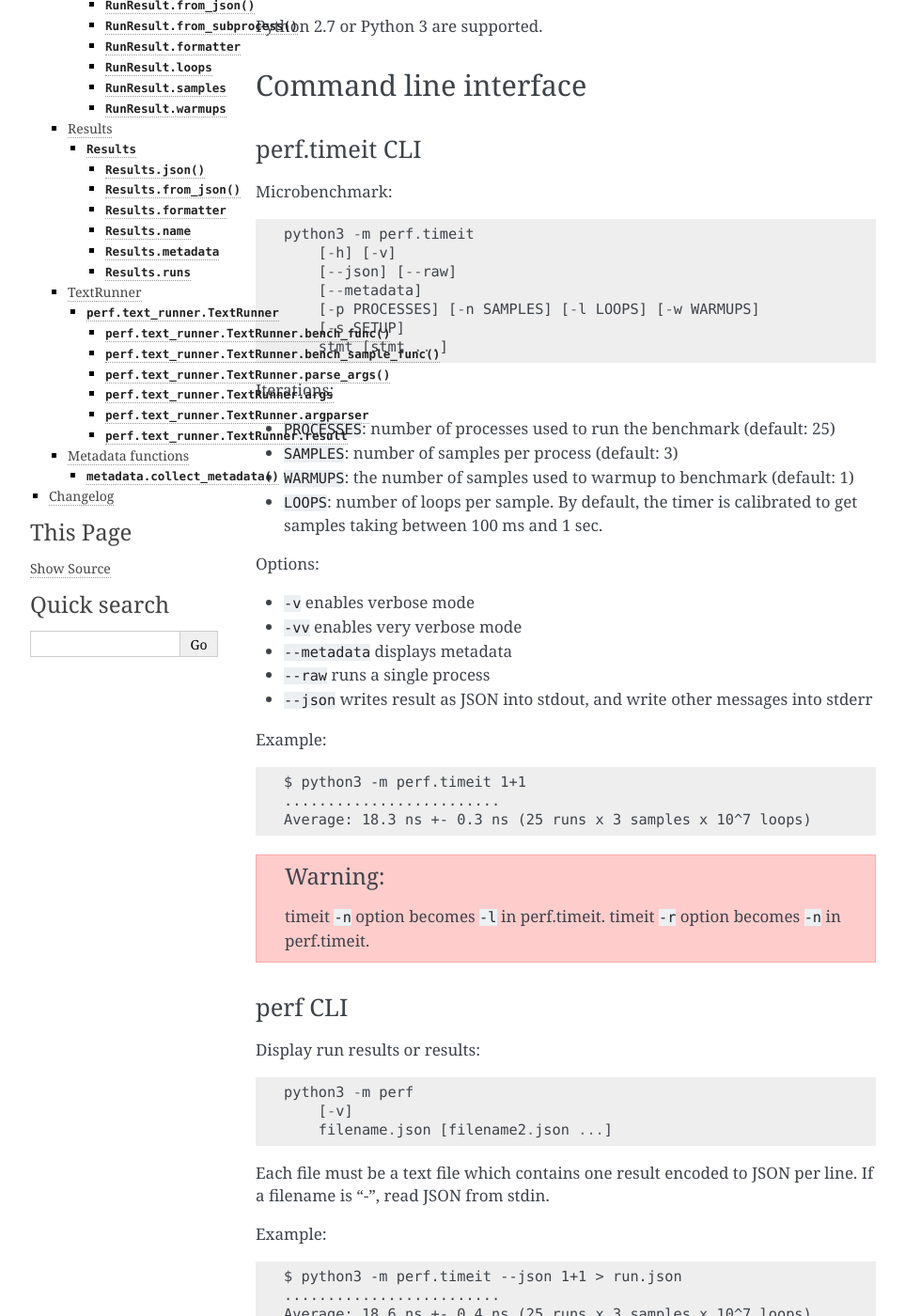
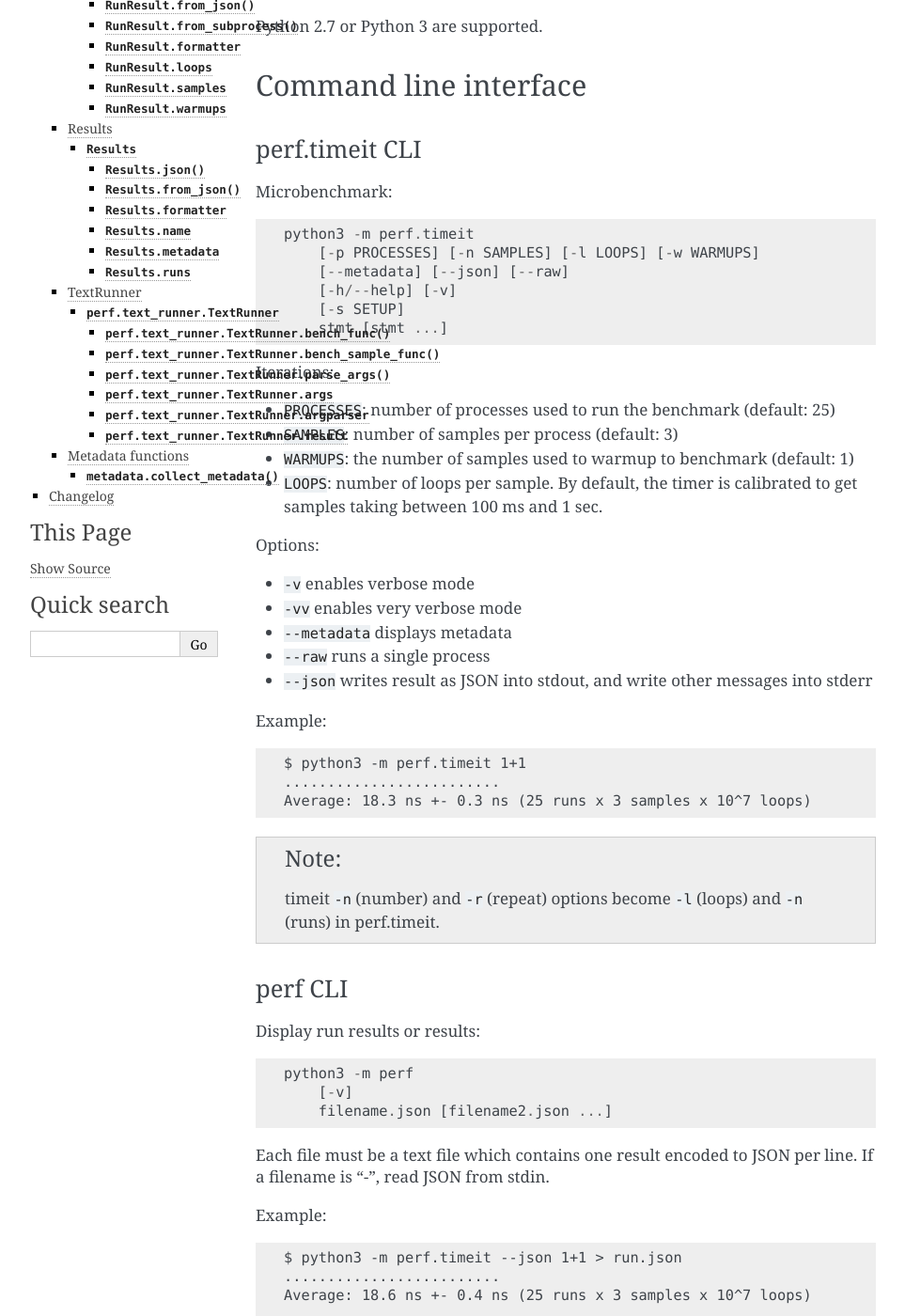
Before and after one commit to psf/pyperf, a Sphinx documentation site: the page built from doc/index.rst, in a window 1280 px wide and 1400 px high, scrolled down 504 px. Shown: the whole window at 94% size, without its empty margins (148-1111 px from the left). Built offline with Sphinx 7.4.7, drawn with Linux system fonts in a browser that asks for light colours.

Commit message:
fix timeit: remove --repeat option

```diff
--- a/doc/index.rst
+++ b/doc/index.rst
@@ -34,10 +34,9 @@
 Microbenchmark::
 
     python3 -m perf.timeit
-        [-h] [-v]
-        [--json] [--raw]
-        [--metadata]
         [-p PROCESSES] [-n SAMPLES] [-l LOOPS] [-w WARMUPS]
+        [--metadata] [--json] [--raw]
+        [-h/--help] [-v]
         [-s SETUP]
         stmt [stmt ...]
 
@@ -64,9 +63,9 @@
     .........................
     Average: 18.3 ns +- 0.3 ns (25 runs x 3 samples x 10^7 loops)
 
-.. warning::
-   timeit ``-n`` option becomes ``-l`` in perf.timeit.
-   timeit ``-r`` option becomes ``-n`` in perf.timeit.
+.. note::
+   timeit ``-n`` (number) and ``-r`` (repeat) options become ``-l`` (loops) and
+   ``-n`` (runs) in perf.timeit.
 
 
 perf CLI
```
Also changed, not shown: 3 other files.
